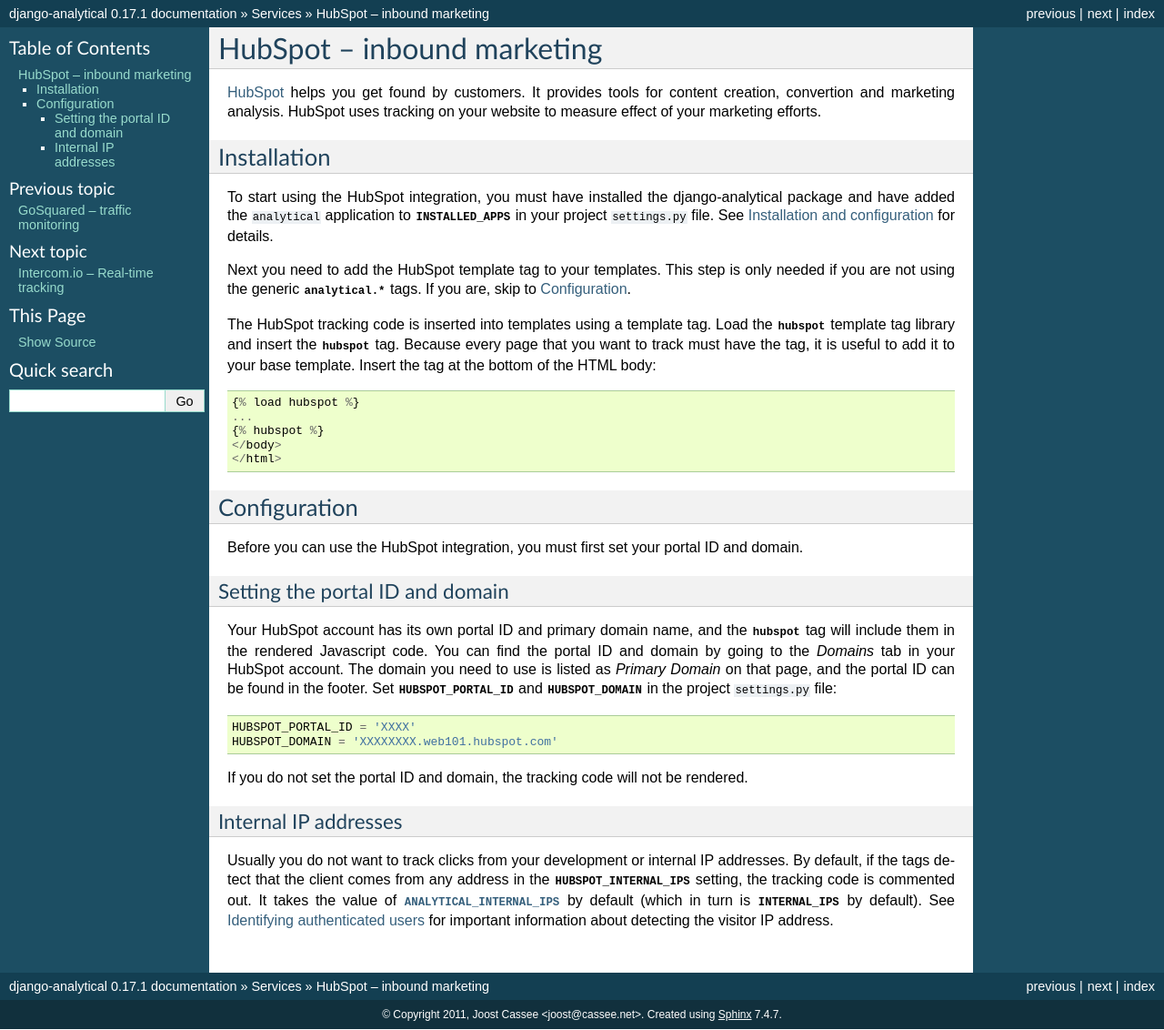
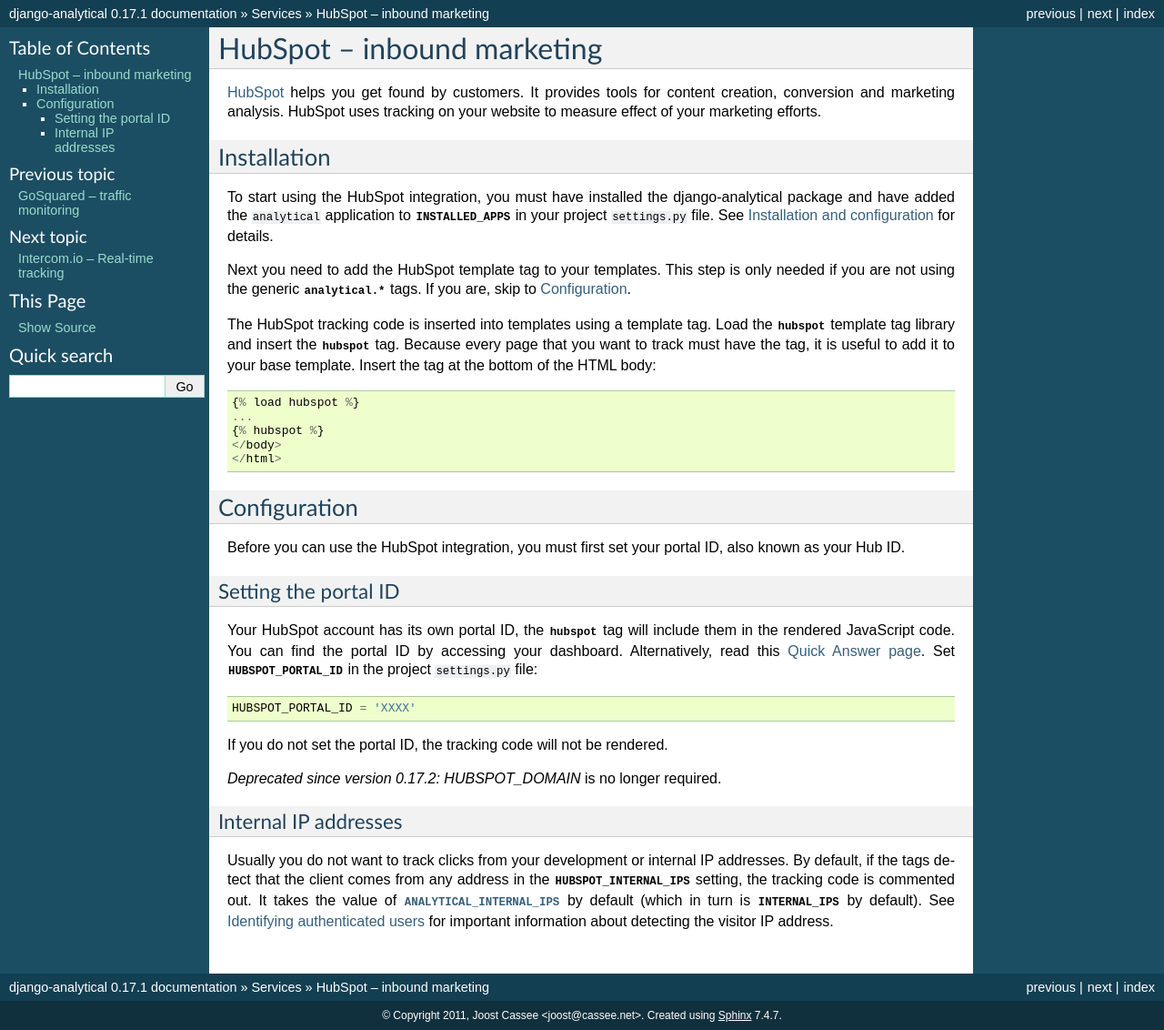
Before and after one commit to jazzband/django-analytical, a Sphinx documentation site: the page built from docs/services/hubspot.rst, in a window 1280 px wide. Shown: the whole page at 91% size. Built offline with Sphinx 7.4.7, drawn with Linux system fonts in a browser that asks for light colours.

Commit message:
Updated HubSpot tracking code. Updated test/docs/changelog to reflect this. HUBSPOT_DOMAIN is no longer required.

```diff
--- a/CHANGELOG.rst
+++ b/CHANGELOG.rst
@@ -1,3 +1,7 @@
+Version 0.17.2
+--------------
+* Update HubSpot code (Craig Bruce)
+
 Version 0.17.1
 --------------
 * Fix typo in Intercom.io support (Steven Skoczen)
--- a/docs/services/hubspot.rst
+++ b/docs/services/hubspot.rst
@@ -3,7 +3,7 @@
 ============================
 
 HubSpot_ helps you get found by customers.  It provides tools for
-content creation, convertion and marketing analysis.  HubSpot uses
+content creation, conversion and marketing analysis.  HubSpot uses
 tracking on your website to measure effect of your marketing efforts.
 
 .. _HubSpot: http://www.hubspot.com/
@@ -43,28 +43,27 @@
 =============
 
 Before you can use the HubSpot integration, you must first set your
-portal ID and domain.
+portal ID, also known as your Hub ID.
 
 
 .. _hubspot-portal-id:
 
-Setting the portal ID and domain
---------------------------------
+Setting the portal ID
+---------------------
 
-Your HubSpot account has its own portal ID and primary domain name, and
-the :ttag:`hubspot` tag will include them in the rendered Javascript
-code.  You can find the portal ID and domain by going to the *Domains*
-tab in your HubSpot account.  The domain you need to use is listed as
-*Primary Domain* on that page, and the portal ID can be found in the
-footer.  Set :const:`HUBSPOT_PORTAL_ID` and :const:`HUBSPOT_DOMAIN` in
-the project :file:`settings.py` file::
+Your HubSpot account has its own portal ID, the :ttag:`hubspot` tag
+will include them in the rendered JavaScript code. You can find the
+portal ID by accessing your dashboard. Alternatively, read this
+`Quick Answer page <http://help.hubspot.com/articles/KCS_Article/Where-can-I-find-my-HUB-ID>`_.
+Set :const:`HUBSPOT_PORTAL_ID` in the project :file:`settings.py` file::
 
     HUBSPOT_PORTAL_ID = 'XXXX'
-    HUBSPOT_DOMAIN = 'XXXXXXXX.web101.hubspot.com'
 
-If you do not set the portal ID and domain, the tracking code will not
-be rendered.
+If you do not set the portal ID, the tracking code will not be rendered.
 
+
+.. deprecated:: 0.17.2
+    `HUBSPOT_DOMAIN` is no longer required.
 
 .. _hubspot-internal-ips:
 
```
Also changed, not shown: 2 other files.
